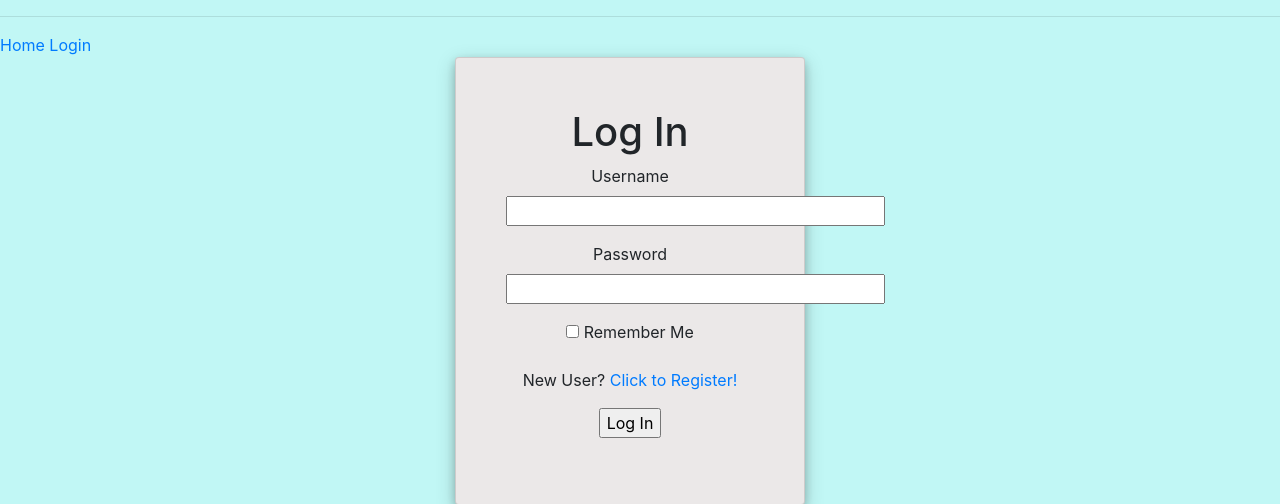
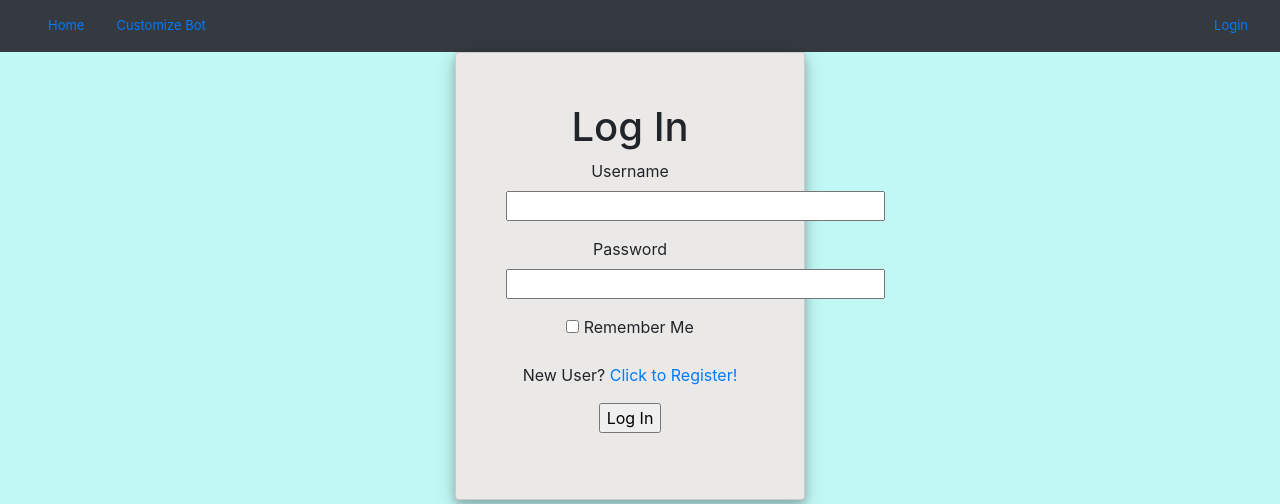
Before and after one commit to keshav-ml/twitter-bot, a Flask app: a page that uses templates/base.html in a window 1280 px wide. Shown: the top 504 px of the page. Run offline with Flask 2, Linux system fonts and the light colour scheme; some libraries are stand-ins or nearby versions.

Commit message:
improved header

```diff
--- a/templates/base.html
+++ b/templates/base.html
@@ -9,6 +9,7 @@
 	<style  type="text/css">
 		body{
 			background-color: #c1f7f5;
+
 		}
 		.card{
 			margin-top: 5	0px;
@@ -93,31 +94,54 @@
 .hidden_class{
 	display: none;
 }
+.navbar{
+    min-height:12px;
+}
+.navbar  a {
+    font-size: 13px;
+}
+.img-fluid {
+  max-width: 70%;
+  max-height: 30%;
+}
+
+
 	</style>
 
 	{% block scripts %} {% endblock %}
 	<link rel="stylesheet" href="https://cdnjs.cloudflare.com/ajax/libs/font-awesome/4.7.0/css/font-awesome.min.css">
 </head>
 <body >
-        <hr>
-        {% with messages = get_flashed_messages() %}
-        {% if messages %}
-        <ul>
-            {% for message in messages %}
-            <li>{{ message }}</li>
-            {% endfor %}
-        </ul>
-        {% endif %}
-        {% endwith %}
-         <div>
+		<nav class="navbar navbar-dark bg-dark">
+		<ul class="navbar nav">
+		  <li class="nav-item active">
+		  	<a class="nav-link py-0" href="{{ url_for('index') }}">Home</a>
+		  </li>
+		  <li class="nav-item">
 
-        <a href="{{ url_for('index') }}">Home</a>
-        {% if current_user.is_anonymous %}
-        <a href="{{ url_for('login') }}">Login</a>
-        {% else %}
-        <a href="{{ url_for('logout') }}">Logout</a>
-        {% endif %}
-    	</div>
+
+		  </li>
+		  <li class="nav-item">
+		  	<a class="nav-link py-0" href="{{ url_for('customize_bot') }}">Customize Bot</a>
+		  </li>
+		</ul>
+		{% if not current_user.is_anonymous %}
+		  <div>
+		  	<div style="float: left;">
+		  <img src="{{ user_obj.profile_image_url }}" class="img-fluid navbar-brand rounded-circle py-0" >
+		  </div>
+		  <div style="float: left;">
+		  <span class="navbar-text py-0" >{{user_obj.screen_name}}</span>
+		  <a class="nav-link py-0" href="{{ url_for('logout') }}">Logout</a>
+		  </div>
+	        {% else %}
+	        <a class="nav-link py-0" href="{{ url_for('login') }}">Login</a>
+
+
+		  </div>
+		{% endif %}
+
+		</nav>
     	<center>
         {% block content %}{% endblock %}
     	</center>
--- a/views.py
+++ b/views.py
@@ -54,6 +54,10 @@ def register():
 def customize_bot():
 	usernm = current_user.username
 	user = User.query.filter_by(username=usernm).first()
+	auth = tweepy.OAuthHandler(api_key,api_sec_key)
+	auth.set_access_token(user.acc_token,user.acc_secret)
+	api = tweepy.API(auth)
+	user_obj = api.me()
 	path_to_media = app.config['UPLOAD_PATH']+str(user.id)+'/'
 	if not os.path.exists(path_to_media):
 		os.makedirs(path_to_media)
@@ -84,12 +88,18 @@ def customize_bot():
 
 
 		return redirect(url_for('index'))
-	return render_template('customize_bot.html',form=form,usernm=usernm,settings = usr_settings.first(),files = f_names)
+	return render_template('customize_bot.html',form=form,usernm=usernm,settings = usr_settings.first(),files = f_names,user_obj = user_obj)
 
 @app.route('/index')
+@login_required
 def index():
     usernm = current_user.username
-    return render_template('index.html',usernm=usernm)
+    user = User.query.filter_by(username=usernm).first()
+    auth = tweepy.OAuthHandler(api_key,api_sec_key)
+    auth.set_access_token(user.acc_token,user.acc_secret)
+    api = tweepy.API(auth)
+    user_obj = api.me()
+    return render_template('index.html',usernm=usernm,user_obj=user_obj)
 
 
 @app.route('/logout')
```
Also changed, not shown: templates/customize_bot.html (+12 -10 lines), templates/index.html (+5 -4 lines).
